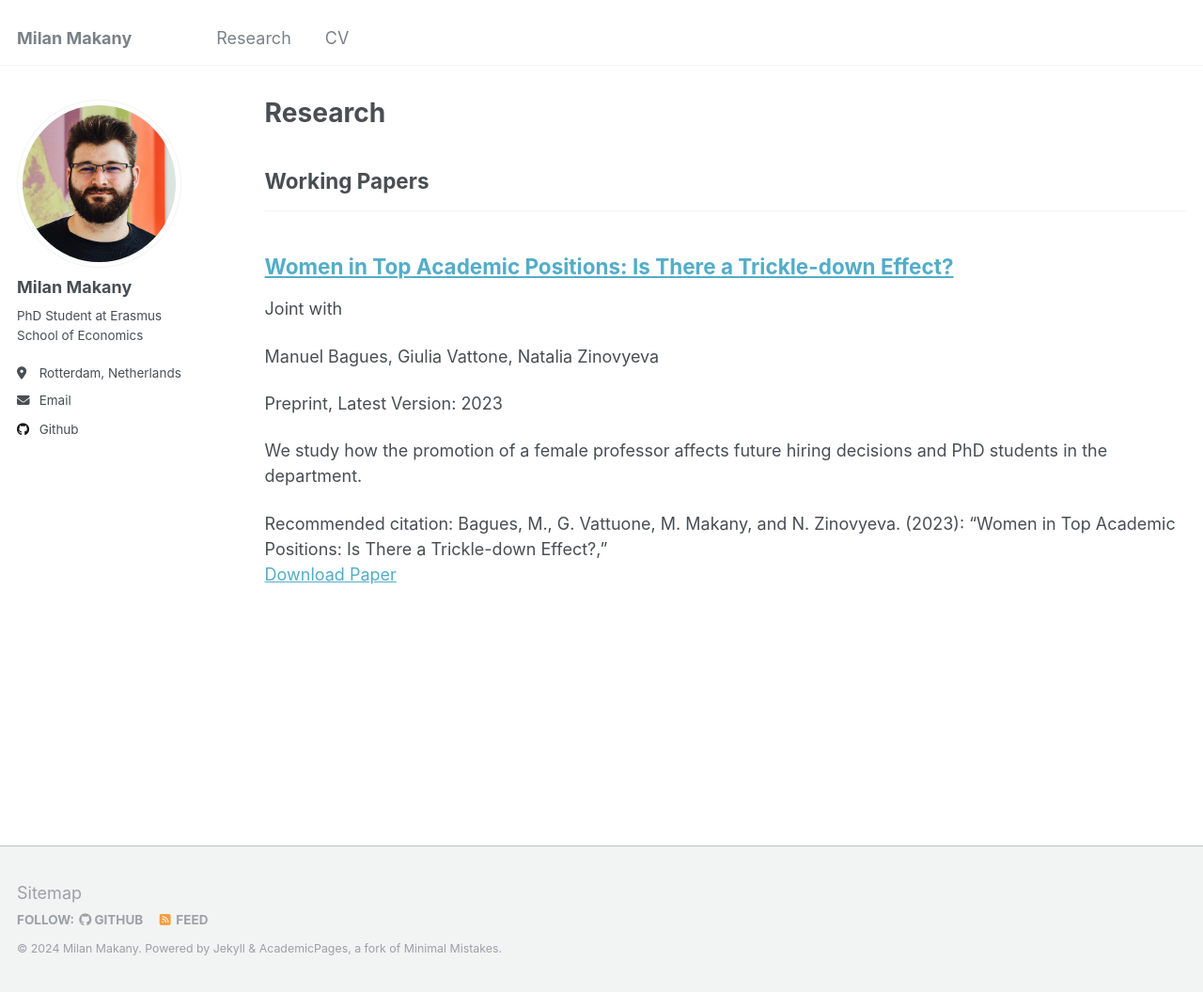
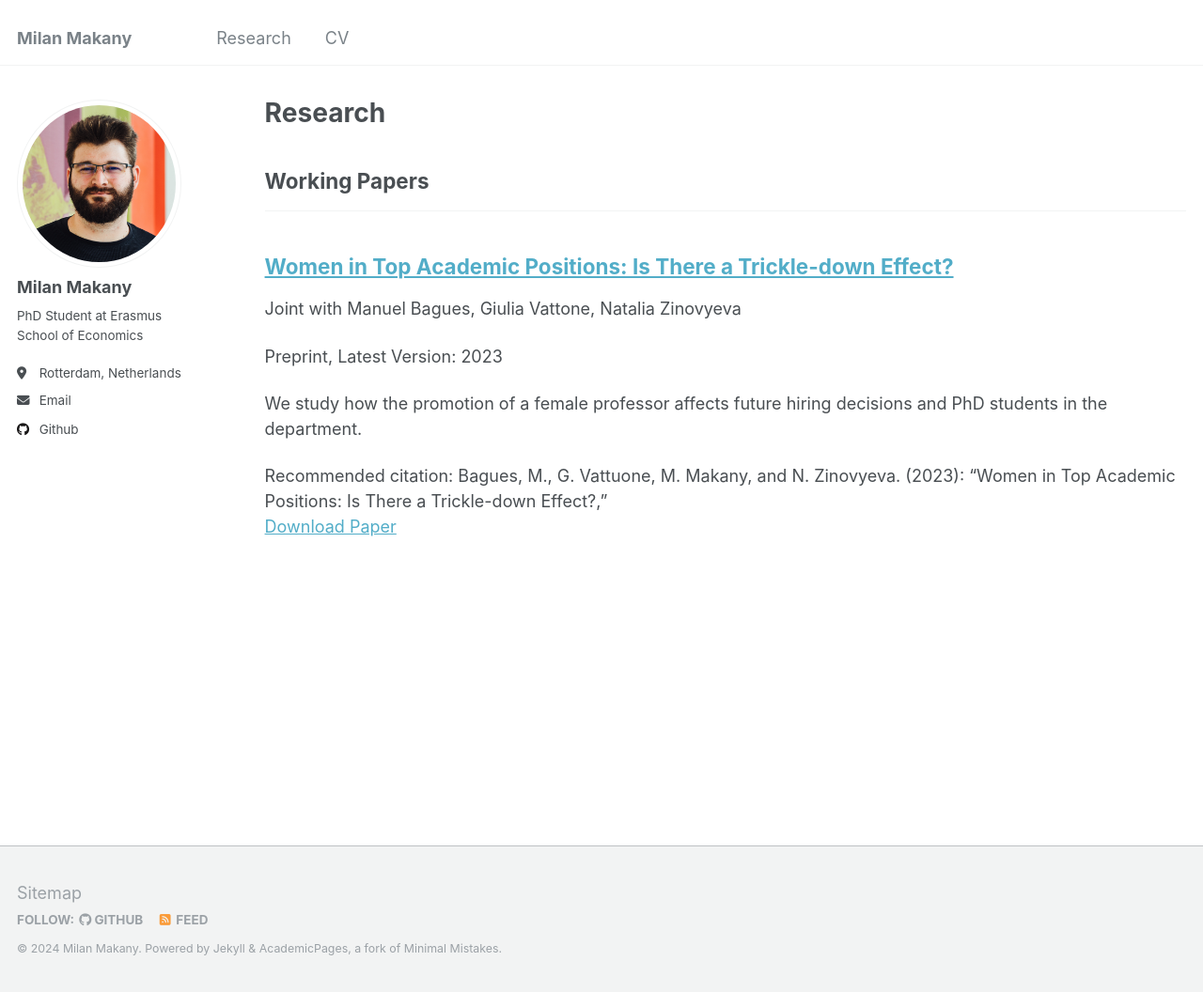
Before and after one commit to makany-milan/makany-milan.github.io, a Jekyll site: the page built from _pages/research.html, in a window 1280 px wide and 1056 px high. Shown: the whole window at 94% size. Built offline with Jekyll 4.4.1, drawn with Linux system fonts in a browser that asks for light colours.

Commit message:
Collaborators for papers

```diff
--- a/_includes/archive-single.html
+++ b/_includes/archive-single.html
@@ -42,17 +42,17 @@
           <p> {{ post.type }}, <i>{{ post.venue }}</i>, {{ post.date | default: "1900-01-01" | date: "%Y" }} </p>
         {% elsif post.category == 'preprint' %}
           {% if post.collaborators %}
-              <p class="collaborators">Joint with {{ post.collaborators | markdownify }}</p>
+              <p class="collaborators">Joint with {{ post.collaborators }}</p>
           {% endif %}
           <p>Preprint, Latest Version: {{ post.date | default: "1900-01-01" | date: "%Y" }} </p>
         {% elsif post.category == 'progress' %}
           {% if post.collaborators %}
-            <p class="collaborators">Joint with {{ post.collaborators | markdownify }}</p>
+            <p class="collaborators">Joint with {{ post.collaborators }}</p>
           {% endif %}
           <p>Expected: {{ post.date | default: "1900-01-01" | date: "%Y" }} </p>
         {% elsif post.collection == 'publications' %}
           {% if post.collaborators %}
-            <p class="collaborators">Joint with {{ post.collaborators | markdownify }}</p>
+            <p class="collaborators">Joint with {{ post.collaborators }}</p>
           {% endif %}
           <p>Published in <i>{{ post.venue }}</i>, {{ post.date | default: "1900-01-01" | date: "%Y" }} </p>
         {% elsif post.date %}
```
